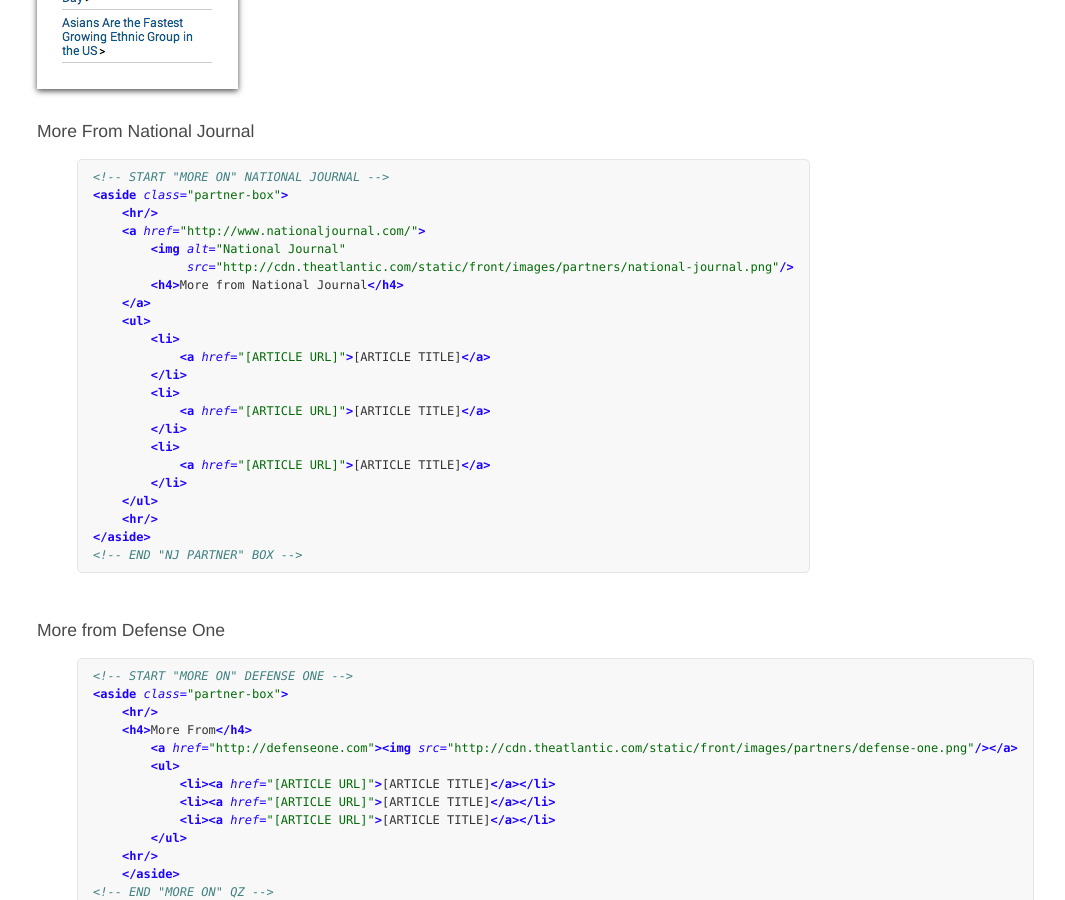
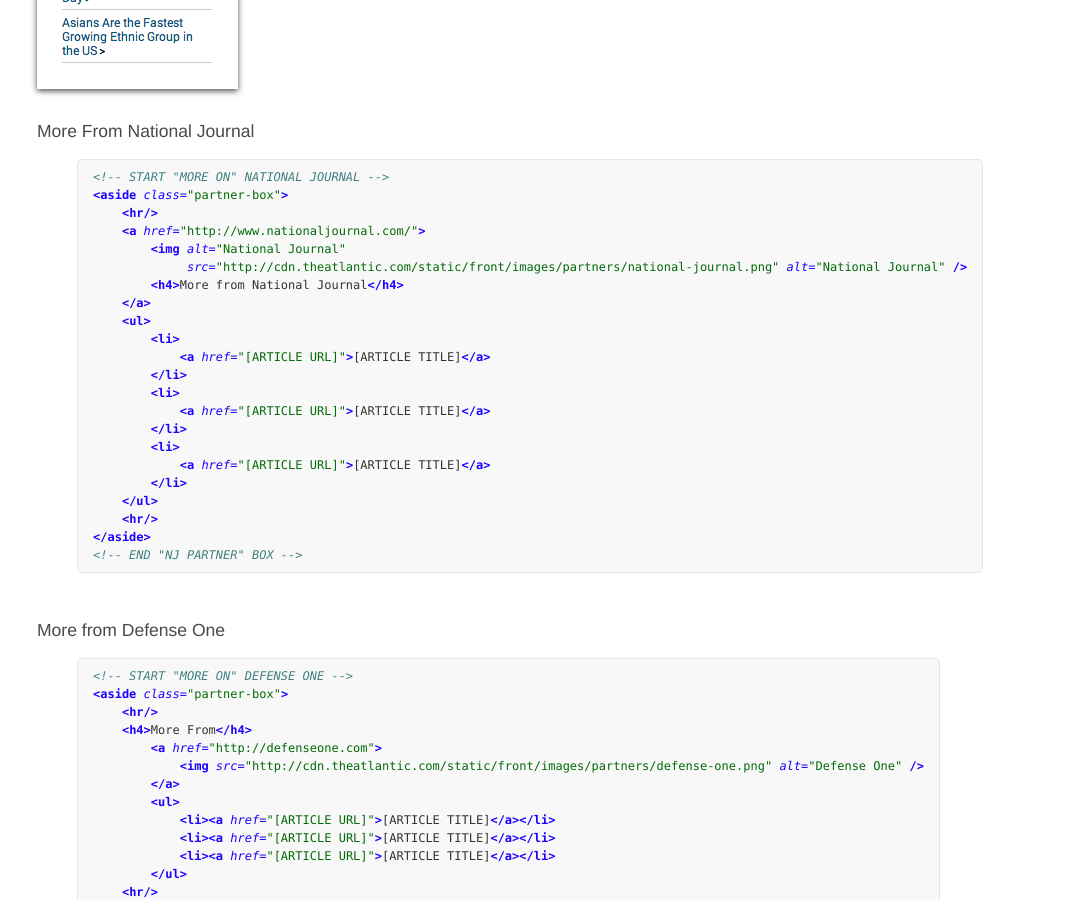
Before and after one commit to Atlantic57/html-snippets, a Jekyll site: the page built from index.md, in a window 1280 px wide and 900 px high, scrolled down 7642 px. Shown: the whole window, without its empty margins (143-1208 px from the left). Built offline with Jekyll 4.4.1, drawn with Linux system fonts in a browser that asks for light colours.

Commit message:
Alt text

```diff
--- a/index.md
+++ b/index.md
@@ -293,7 +293,7 @@
     <hr/>
     <h4>More From</h4>
         <a href="http://qz.com">
-            <img src="http://cdn.theatlantic.com/static/front/images/partners/quartz.png"/>
+            <img src="http://cdn.theatlantic.com/static/front/images/partners/quartz.png" alt="Quartz" />
         </a>
         <ul>
             <li><a href="[ARTICLE URL]">[ARTICLE TITLE]</a></li>
@@ -314,7 +314,7 @@
     <hr/>
     <a href="http://www.nationaljournal.com/">
         <img alt="National Journal"
-             src="http://cdn.theatlantic.com/static/front/images/partners/national-journal.png"/>
+             src="http://cdn.theatlantic.com/static/front/images/partners/national-journal.png" alt="National Journal" />
         <h4>More from National Journal</h4>
     </a>
     <ul>
@@ -340,7 +340,9 @@
 <aside class="partner-box">
     <hr/>
     <h4>More From</h4>
-        <a href="http://defenseone.com"><img src="http://cdn.theatlantic.com/static/front/images/partners/defense-one.png"/></a>
+        <a href="http://defenseone.com">
+            <img src="http://cdn.theatlantic.com/static/front/images/partners/defense-one.png" alt="Defense One" />
+        </a>
         <ul>
             <li><a href="[ARTICLE URL]">[ARTICLE TITLE]</a></li>
             <li><a href="[ARTICLE URL]">[ARTICLE TITLE]</a></li>
```
